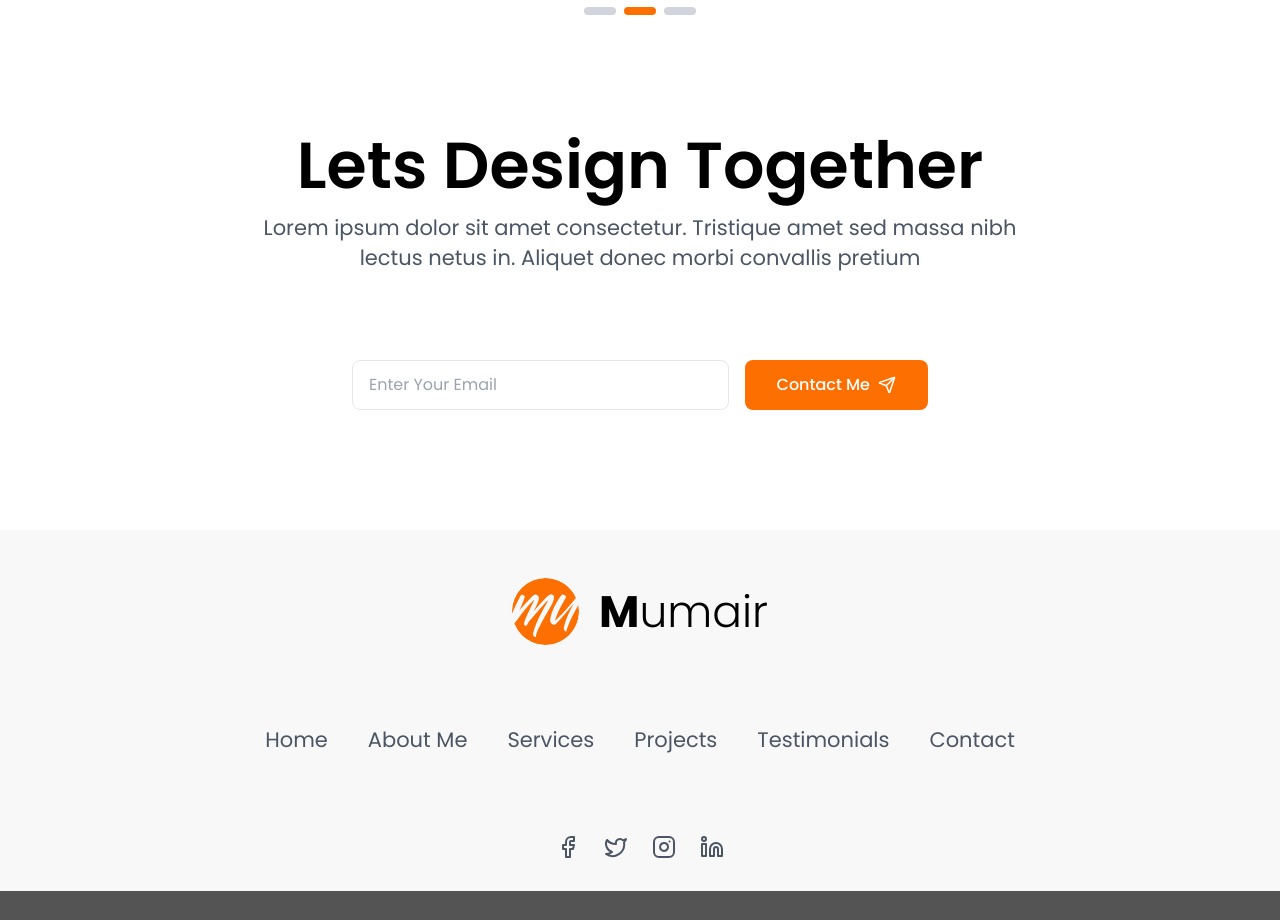
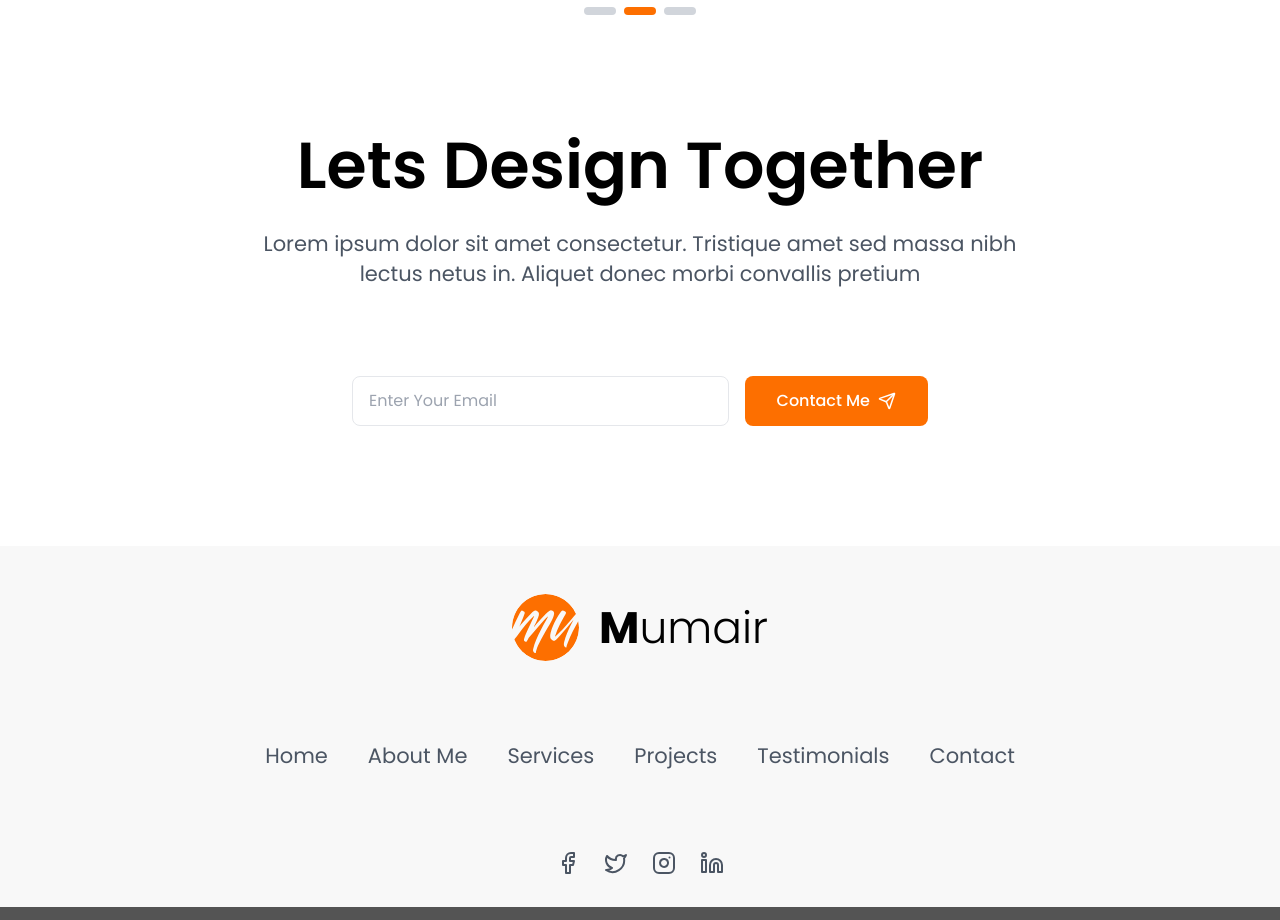
Before and after one commit to iamzubair6/personal-portfolio-task, a Next.js app: page / in a window 1280 px wide. Shown: the part 4140-5060 px from the top of the page. Built offline with nearby package versions, Linux system fonts and the light colour scheme.

Commit message:
Update padding for header in ConnectMe component

```diff
--- a/components/ConnectMe.tsx
+++ b/components/ConnectMe.tsx
@@ -22,7 +22,7 @@ const ConnectMe = () => {
         transition={{ duration: 0.6 }}
         className="text-center mb-12"
       >
-        <h2 className="text-display1-mobile md:text-display1 font-semibold mb-4">
+        <h2 className="text-display1-mobile md:text-display1 font-semibold pb-8">
           Lets Design Together
         </h2>
         <p className="text-gray-600 max-w-3xl mx-auto text-text-md-mobile md:text-text-md pb-10">
```
